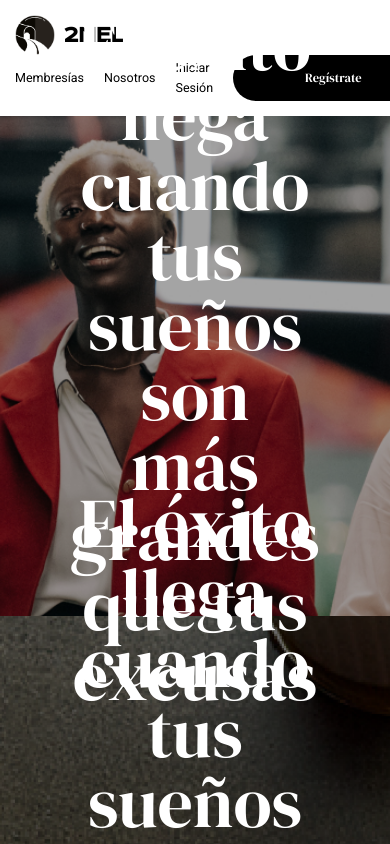
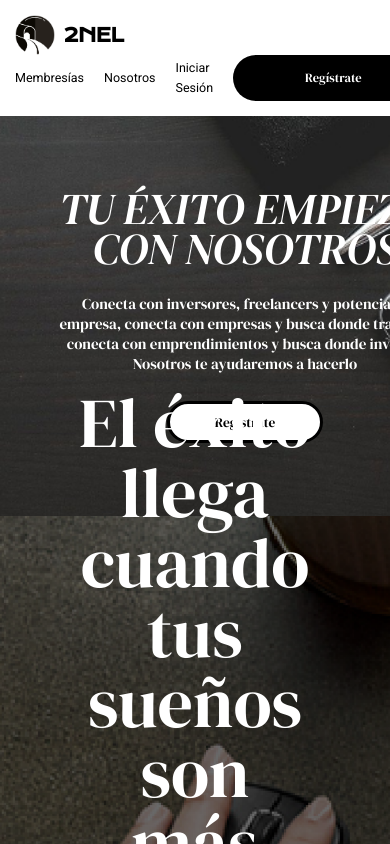
Before and after one commit to JesusRomeroRivera/2NEL-AngularSPA, an Angular app: page / in a window 390 px wide. Shown: the top 844 px of the page. Built offline with nearby package versions, Linux system fonts and the light colour scheme.

Commit message:
Agregando PxPrincipal

```diff
--- a/src/app/app.module.ts
+++ b/src/app/app.module.ts
@@ -23,6 +23,7 @@ import { MatTooltipModule } from "@angular/material/tooltip";
 
 import { PxButtonComponent } from "./components/PxButton/PxButton.component";
 import { PxMessageComponent } from "./components/PxMessage/PxMessage.component";
+import {PxPrincipalComponent} from "./components/PxPrincipal/PxPrincipal.component";
 
 @NgModule({
   declarations: [
@@ -32,7 +33,8 @@ import { PxMessageComponent } from "./components/PxMessage/PxMessage.component";
     AboutComponent,
     PageNotFoundComponent,
     PxButtonComponent,
-    PxMessageComponent
+    PxMessageComponent,
+    PxPrincipalComponent
   ],
     imports: [
         BrowserModule,
--- a/src/app/components/PxButton/PxButton.component.css
+++ b/src/app/components/PxButton/PxButton.component.css
@@ -3,6 +3,10 @@
     padding: 9px 45px;
     border: 0;
     border-radius: 30px;
+
+}
+p{
+  margin: 0;
 }
 .black {
     background-color: black;
--- /dev/null
+++ b/src/app/components/PxPrincipal/PxPrincipal.component.css
@@ -0,0 +1,55 @@
+.principal {
+  height: 600px;
+  background-image: url("../../../assets/principalBackground.png");
+  background-size: 1560px auto;
+  background-position: center center;
+  padding: 0 100px;
+  color: white;
+}
+.principal-title {
+  font-family: "DM Serif Display", serif;
+  font-style: italic;
+  text-transform: uppercase;
+  line-height: 66px;
+  font-size: 70px;
+  margin: 0;
+}
+.principal-text {
+  margin-top: 45px;
+  font-family: "DM Serif Display", serif;
+  font-style: regular;
+  font-size: 15px;
+  width: 40vw;
+}
+@media only screen and (max-width: 1024px) {
+  .principal {
+    padding: 0 70px;
+  }
+}
+@media only screen and (max-width: 768px) {
+  .principal {
+    padding: 0 60px;
+  }
+  .principal-title {
+    line-height: 56px;
+    font-size: 60px;
+  }
+}
+@media only screen and (max-width: 580px) {
+  .principal {
+    padding: 0 50px;
+    height: 400px;
+    align-items: center;
+  }
+  .principal-title {
+    line-height: 40px;
+    font-size: 44px;
+    text-align: center;
+  }
+  .principal-text {
+    margin-top: 45px;
+    font-size: 15px;
+    width: auto;
+    text-align: center;
+  }
+}
--- /dev/null
+++ b/src/app/components/PxPrincipal/PxPrincipal.component.html
@@ -0,0 +1,13 @@
+<section style = "display: flex; flex-direction: column; justify-content: center; width: 100vw;" class="principal">
+  <h2 class="principal-title">Tu éxito empieza <br />con nosotros</h2>
+  <p style = "margin-top: 10px; padding-top: 15px; padding-bottom: 15px;"class="principal-text fs-4">
+    Conecta con inversores, freelancers y potencia tu empresa, conecta con
+    empresas y busca donde trabajar, conecta con emprendimientos y busca donde
+    invertir. Nosotros te ayudaremos a hacerlo
+  </p>
+  <div routerLink="/signup" routerLinkActive="active"
+  ><px-button class="text-2xl" [color]="buttonColor">
+    Regístrate
+  </px-button></div
+  >
+</section>
--- /dev/null
+++ b/src/app/components/PxPrincipal/PxPrincipal.component.ts
@@ -0,0 +1,10 @@
+import {Component, EventEmitter, Input, Output} from "@angular/core";
+
+@Component({
+  selector: 'px-principal',
+  templateUrl: './PxPrincipal.component.html',
+  styleUrls: ['./PxPrincipal.component.css']
+})
+export class PxPrincipalComponent{
+  buttonColor: "white"
+}
--- a/src/app/pages/home/home.component.html
+++ b/src/app/pages/home/home.component.html
@@ -1,20 +1,5 @@
 <div>
-  <section
-        style="background: url('../../assets/messageBackground-2.png'); display: flex; flex-direction: column;
-        justify-content: center; align-items: center; width: 100vw;
-            background-size: 1500px auto;
-            background-position: center;
-            height: 500px;
-            font-family: var(--principal-font);
-            font-size: 70px;
-            line-height: 1;"
-    >
-        <p style="color: white; text-align: center;
-        padding: 0 200px;">
-            El éxito llega cuando tus sueños son más grandes que tus
-            excusas
-        </p>
-    </section>
+  <px-principal></px-principal>
     <section
         style="background: url('../../assets/messageBackground-4.png'); display: flex; flex-direction: column;
         justify-content: center; align-items: center; width: 100vw;
```
Also changed, not shown: 2 other files (tests, documents, lock files or other folders).
